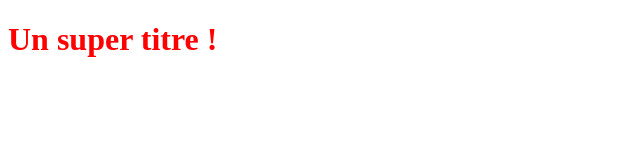
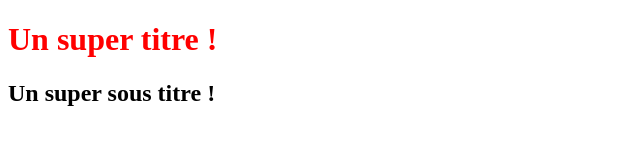
Before and after one commit to natho19/OpenClassroomsProject, a plain HTML site: page index.html in a window 1280 px wide. Shown: the whole page, without its empty margins (0-640 px from the left). Drawn offline with Linux system fonts and the light colour scheme.

Commit message:
Ajout du titre H2

```diff
--- a/index.html
+++ b/index.html
@@ -9,5 +9,6 @@
 </head>
 <body>
     <h1>Un super titre !</h1>
+    <h2>Un super sous titre !</h2>
 </body>
 </html>
```
